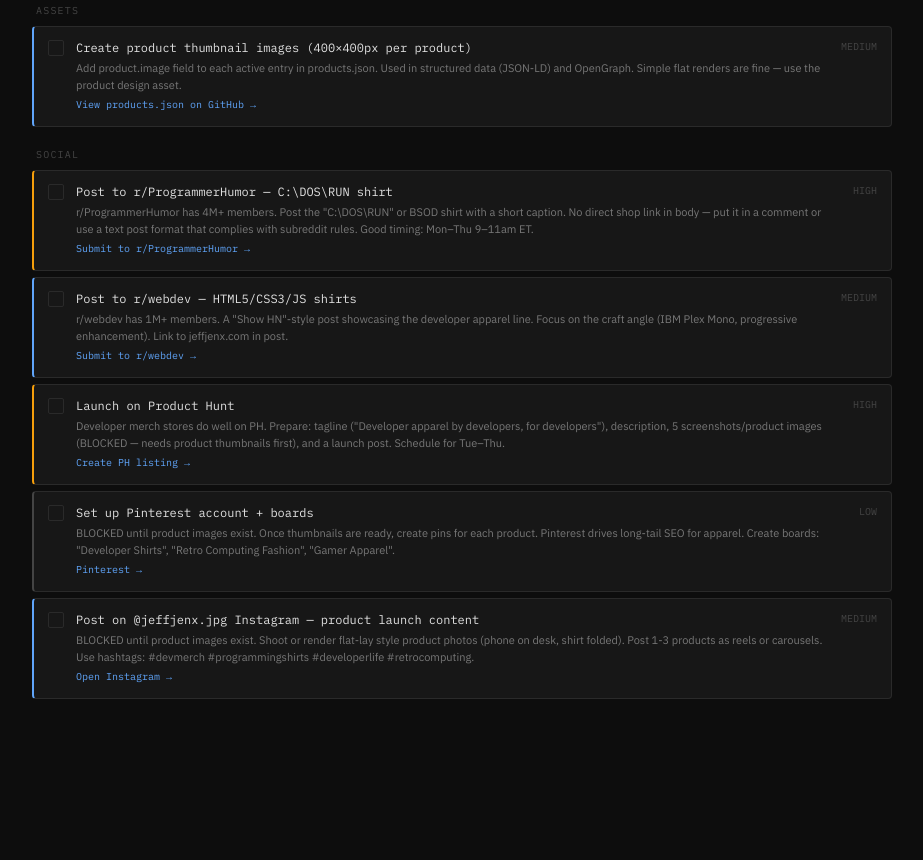
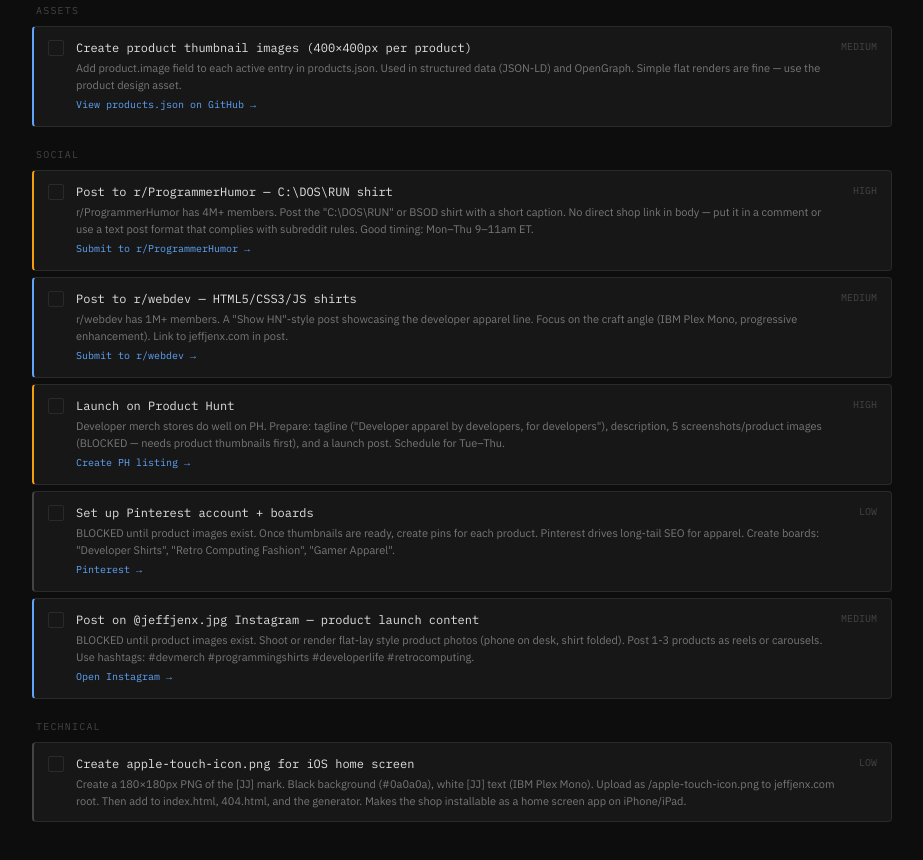
Before and after one commit to jeffjenx/jeffjenx.com, a plain HTML site: page admin/index.html in a window 1280 px wide. Shown: the part 3761-4621 px from the top of the page, without its empty margins (178-1101 px from the left). Before the commit the page ends 4540 px from the top, so only its background shows below. Drawn offline with Linux system fonts and the light colour scheme.

Commit message:
perf: preload products.json hint for faster skeleton resolution
<link rel='preload' href='/products.json' as='fetch'> added to <head> so the
fetch starts as soon as the HTML is parsed, before JS runs.

Also: add apple-touch-icon task to admin human tasks panel (Low priority,
blocked on human creating the 180x180 PNG).

```diff
--- a/admin/index.html
+++ b/admin/index.html
@@ -933,6 +933,13 @@
       desc: 'BLOCKED until product images exist. Shoot or render flat-lay style product photos (phone on desk, shirt folded). Post 1-3 products as reels or carousels. Use hashtags: #devmerch #programmingshirts #developerlife #retrocomputing.',
       link: 'https://www.instagram.com/jeffjenx.jpg',
       linkLabel: 'Open Instagram →'
+    },
+    {
+      id: 'apple-touch-icon', group: 'Technical', priority: 'low',
+      title: 'Create apple-touch-icon.png for iOS home screen',
+      desc: 'Create a 180×180px PNG of the [JJ] mark. Black background (#0a0a0a), white [JJ] text (IBM Plex Mono). Upload as /apple-touch-icon.png to jeffjenx.com root. Then add <link rel="apple-touch-icon" href="/apple-touch-icon.png"> to index.html, 404.html, and the generator. Makes the shop installable as a home screen app on iPhone/iPad.',
+      link: null,
+      linkLabel: null
     }
   ];
 
```
Also changed, not shown: index.html (+1 -0 lines).
